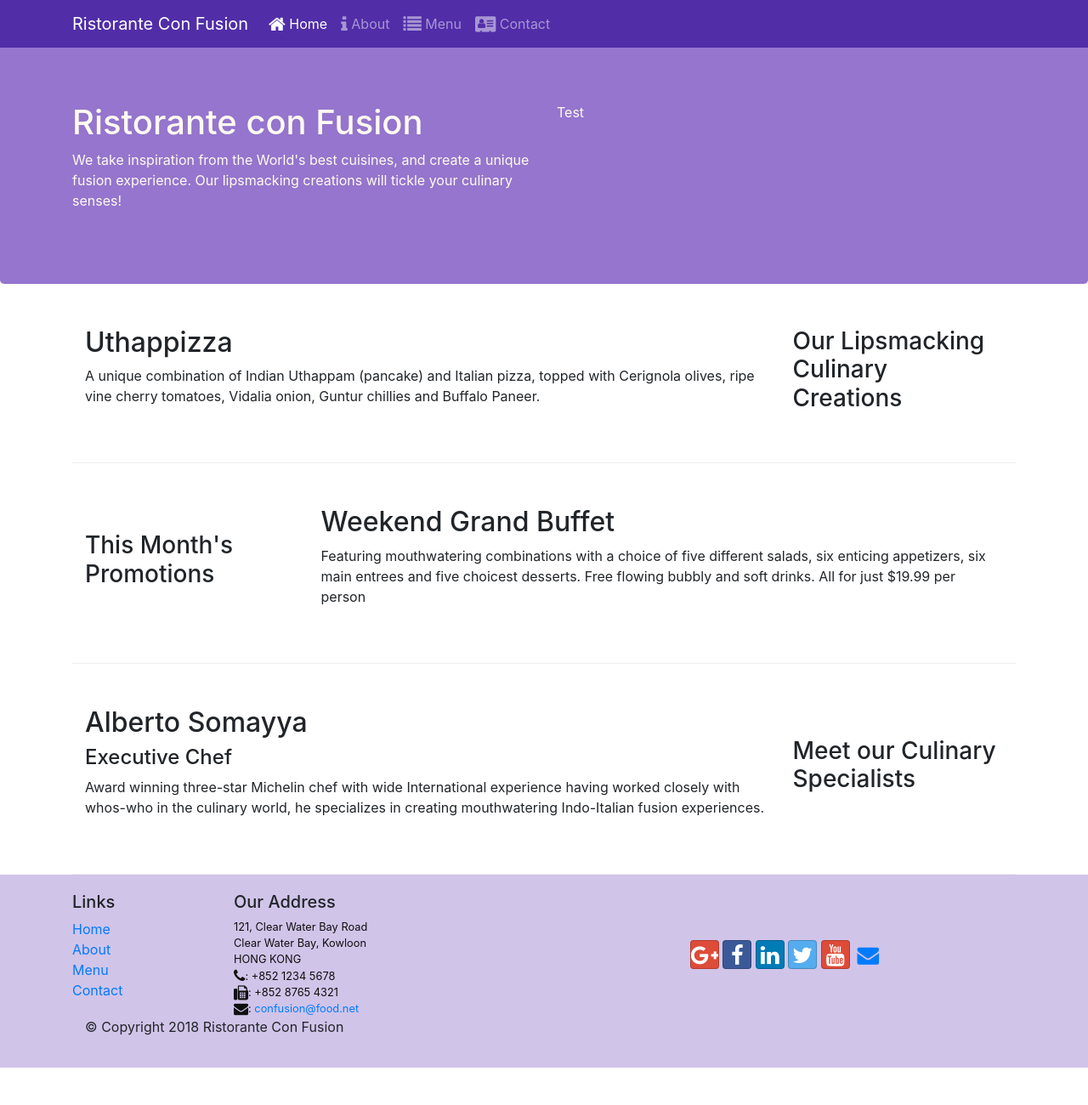
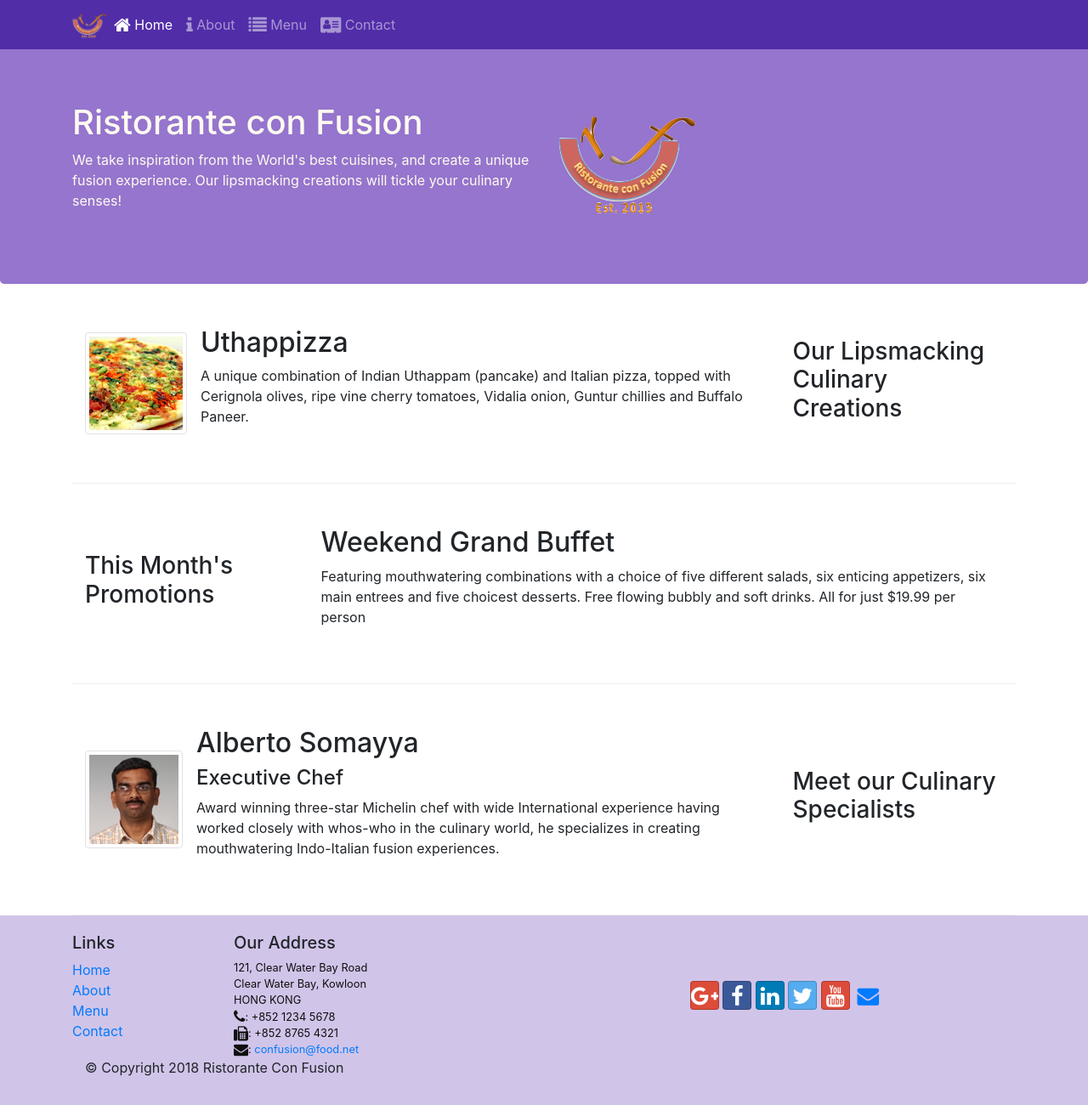
Before and after one commit to cnaant2/conFusiun, a website: page index.html in a window 1280 px wide. Shown: the whole page at 85% size. Before the commit the page ends 1256 px from the top, so only its background shows below. Drawn offline with nearby package versions, Linux system fonts and the light colour scheme.

Commit message:
Images and media

```diff
--- a/index.html
+++ b/index.html
@@ -21,7 +21,7 @@
         data-target="#Navbar">
         <span class="navbar-toggler-icon"></span>
       </button>
-      <a class="navbar-brand" href="#">Ristorante Con Fusion</a>
+      <a class="navbar-brand mr-auto" href="#"><img src="img/logo.png" height="30" width="41"></a>
       <div class="collapse navbar-collapse" id="Navbar">
         <ul class="navbar-nav mr-auto">
           <li class="nav-item active"><a class="nav-link" href="#">
@@ -43,7 +43,8 @@
             <h1>Ristorante con Fusion</h1>
             <p>We take inspiration from the World's best cuisines, and create a unique fusion experience. Our lipsmacking creations will tickle your culinary senses!</p>
           </div>
-          <div class="col-12 col-sm">Test
+          <div class="col-12 col-sm align-self-center">
+            <img src="img/logo.png" class="img-fluid">
           </div>
       </div>
     </div>
@@ -55,8 +56,17 @@
                 <h3>Our Lipsmacking Culinary Creations</h3>
             </div>
             <div class="col col-sm order-sm-first col-md">
-                <h2>Uthappizza</h2>
-                <p>A unique combination of Indian Uthappam (pancake) and Italian pizza, topped with Cerignola olives, ripe vine cherry tomatoes, Vidalia onion, Guntur chillies and Buffalo Paneer.</p>
+              <div class="media">
+                  <img class="d-flex mr-3 img-thumbnail align-self-center"
+                          src="img/uthappizza.png" alt="Uthappizza">
+                  <div class="media-body">
+                      <h2 class="mt-0">Uthappizza</h2>
+                      <p class="d-none d-sm-block">A unique combination of Indian Uthappam (pancake) and
+                          Italian pizza, topped with Cerignola olives, ripe vine
+                          cherry tomatoes, Vidalia onion, Guntur chillies and
+                          Buffalo Paneer.</p>
+                  </div>
+              </div>
             </div>
         </div>
 
@@ -76,9 +86,19 @@
                 <h3>Meet our Culinary Specialists</h3>
             </div>
             <div class="col col-sm order-sm-first col-md">
-                <h2>Alberto Somayya</h2>
-                <h4>Executive Chef</h4>
-                <p>Award winning three-star Michelin chef with wide International experience having worked closely with whos-who in the culinary world, he specializes in creating mouthwatering Indo-Italian fusion experiences. </p>
+              <div class="media">
+                  <img class="d-flex mr-3 img-thumbnail align-self-center"
+                          src="img/alberto.png" alt="Alberto Somayya">
+                  <div class="media-body">
+                      <h2 class="mt-0">Alberto Somayya</h2>
+                      <h4>Executive Chef</h4>
+                      <p class="d-none d-sm-block">Award winning three-star Michelin chef with wide
+                          International experience having worked closely with
+                          whos-who in the culinary world, he specializes in
+                          creating mouthwatering Indo-Italian fusion experiences.
+                          </p>
+                  </div>
+              </div>
             </div>
         </div>
     </div>
```
Also changed, not shown: aboutus.html (+3 -2 lines), contactus.html (+5 -3 lines), img/alberto.png (added), img/buffet.png (added), img/logo.png (added), img/uthappizza.png (added), 1 other file.
